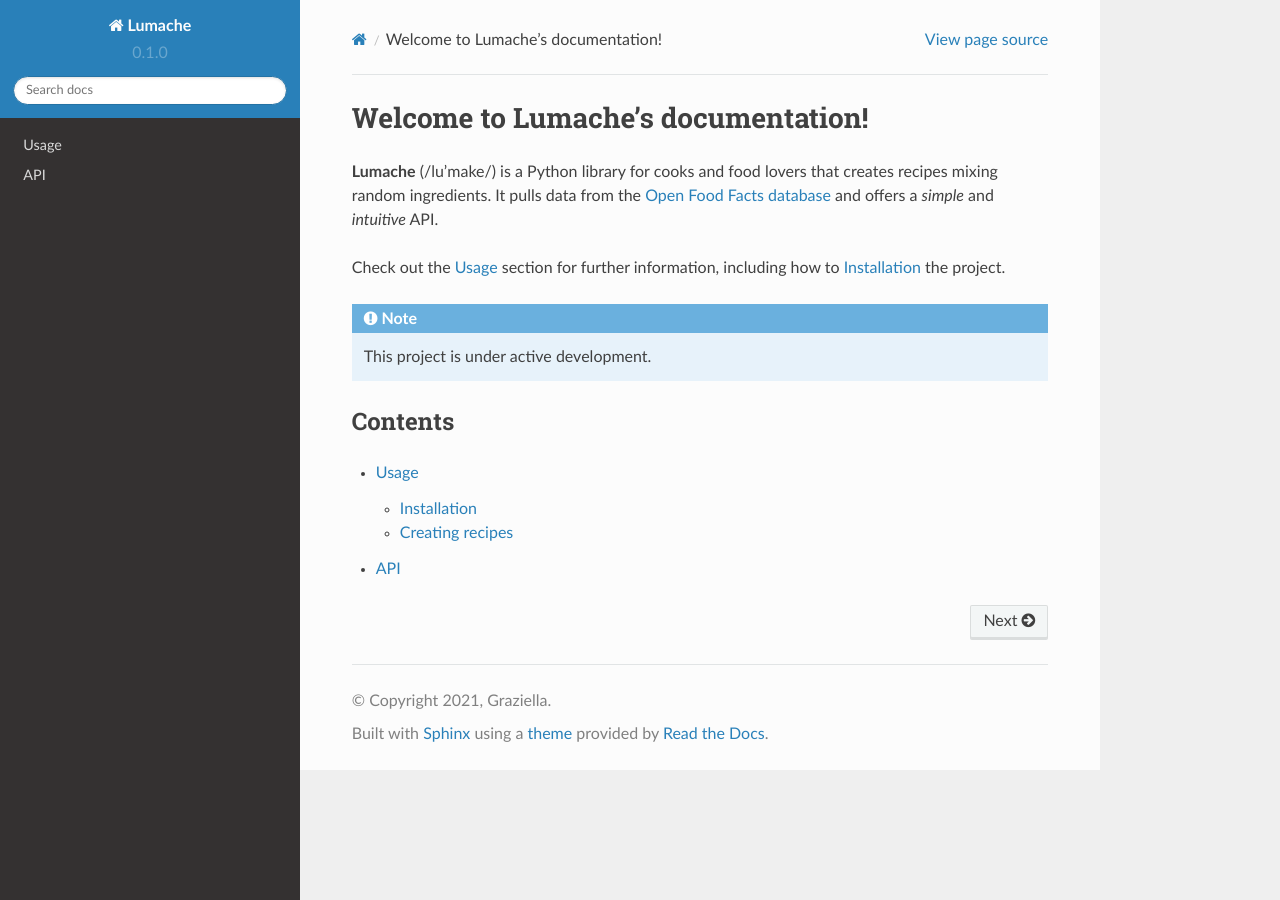
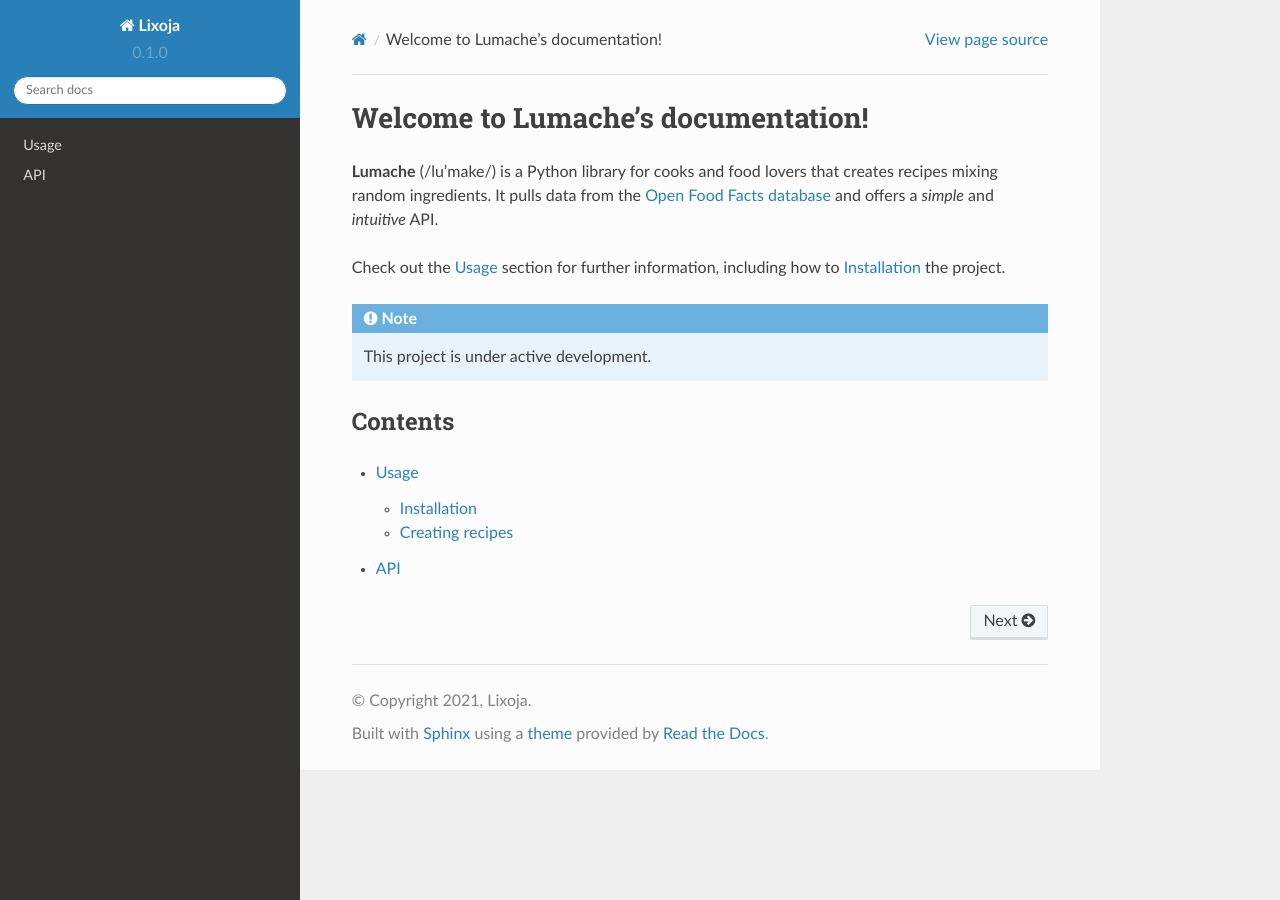
Before and after one commit to lixojadiscord/documentation, a Sphinx documentation site: the page built from docs/source/index.rst, in a window 1280 px wide. Built offline with Sphinx 7.4.7 and the Read the Docs theme 2.0.0, drawn with Linux system fonts in a browser that asks for light colours.

Commit message:
Update conf.py

```diff
--- a/docs/source/conf.py
+++ b/docs/source/conf.py
@@ -2,9 +2,9 @@
 
 # -- Project information
 
-project = 'Lumache'
-copyright = '2021, Graziella'
-author = 'Graziella'
+project = 'Lixoja'
+copyright = '2021, Lixoja'
+author = 'InvalidLenni'
 
 release = '0.1'
 version = '0.1.0'
```
